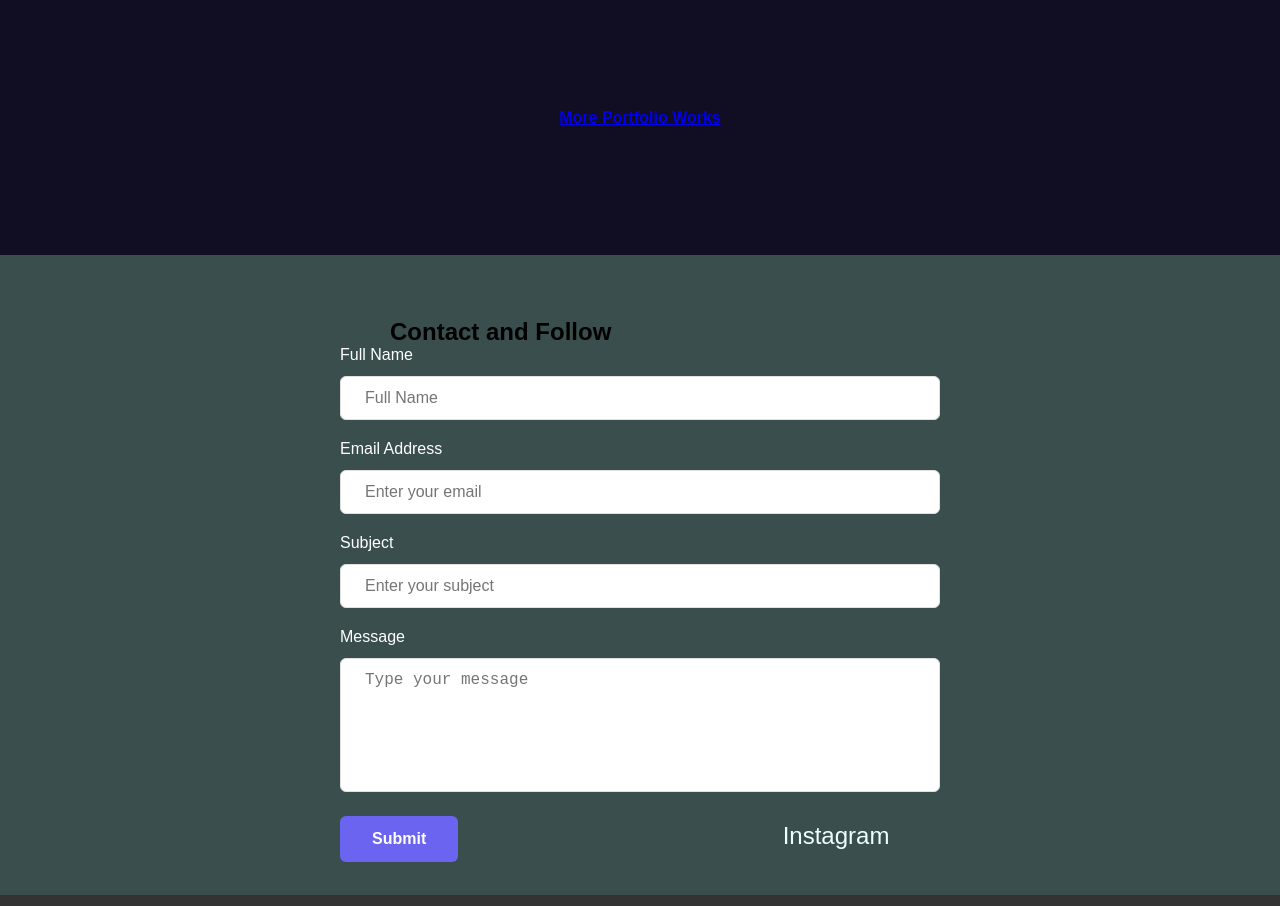
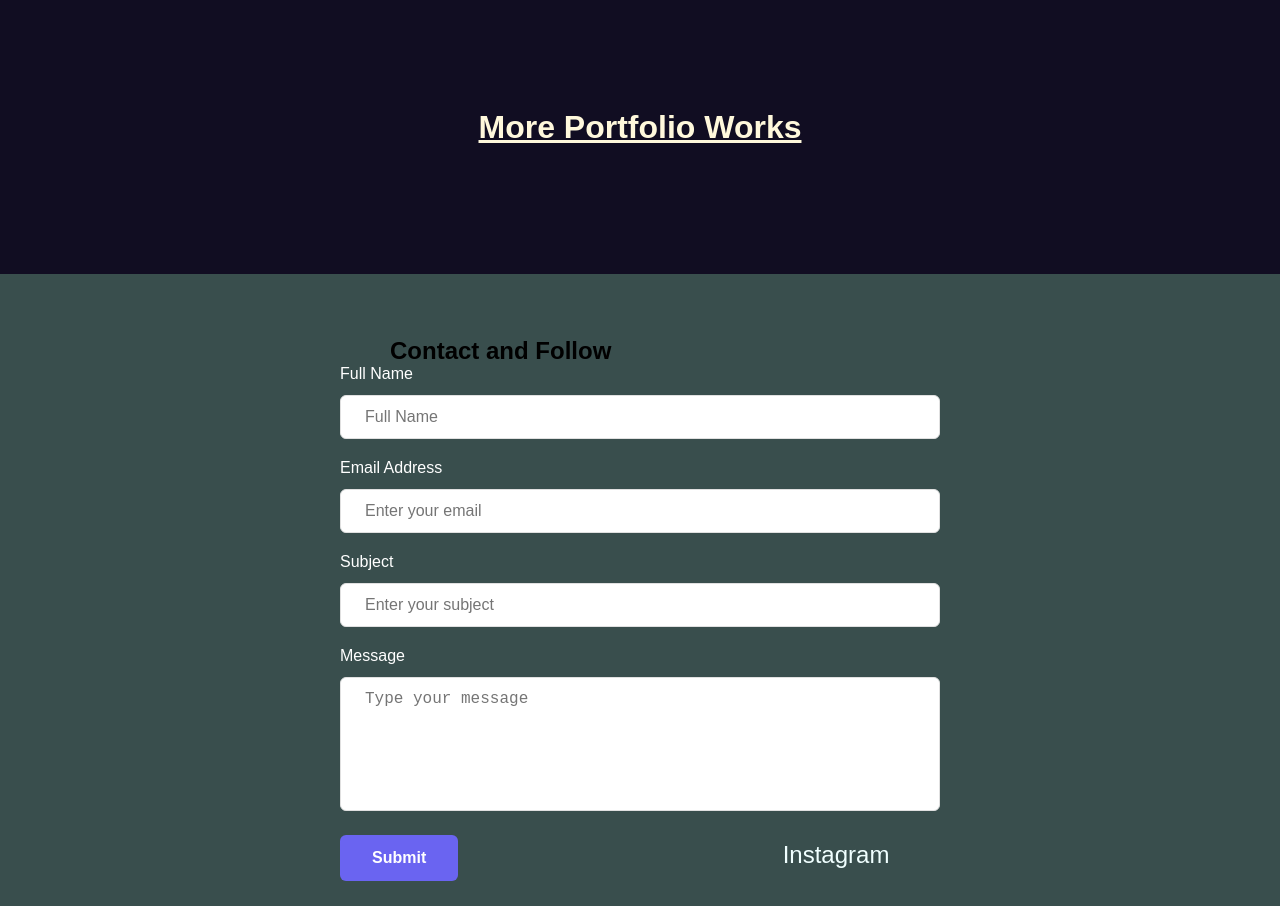
Before and after one commit to warrenjacob42/Assignmentt-3R, a plain HTML site: page final/index.html in a window 1280 px wide. Shown: the part 1924-2830 px from the top of the page. Drawn offline with Linux system fonts and the light colour scheme.

Commit message:
change "more portfolio works" font size and color

```diff
--- a/final/styles.css
+++ b/final/styles.css
@@ -269,7 +269,10 @@ h1{
     margin-bottom: 7rem;
 }
 
-
+.links a{
+  font-size: 2em;
+  color:cornsilk;
+}
 
 
 .btn{
```
